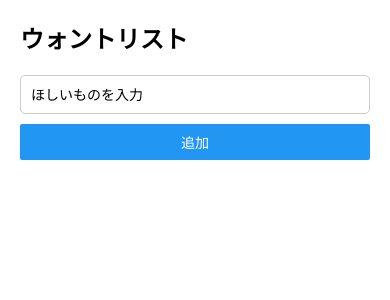
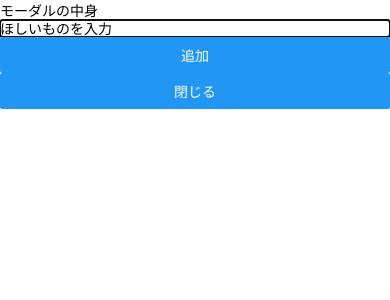
Before and after one commit to kagamihara34/impulse-guard, a React Native app in the folder frontend/: screen / in a window 390 px wide. Both pictures are taken after a click on the button "追加". Shown: the top 300 px of the page. Built offline with nearby package versions, Linux system fonts and the light colour scheme.

Commit message:
feat: AddModalコンポーネントを追加・フォームを分離

```diff
--- /dev/null
+++ b/frontend/components/AddModal.tsx
@@ -0,0 +1,31 @@
+import { Modal, View, Text, TextInput, Button } from 'react-native';
+import { useState } from 'react';
+
+
+type Props = {
+    visible: boolean;
+    onClose: () => void;
+    onAdd: (name: string) => void;
+};
+
+export default function AddModal({ visible, onClose, onAdd }: Props) {
+    const [name, setName] = useState('');
+    return (
+        <Modal visible={visible}>
+            <View>
+                <Text>モーダルの中身</Text>
+                <TextInput
+                    value={name}
+                    onChangeText={setName}
+                    placeholder="ほしいものを入力"
+                />
+                <Button title='追加' onPress={() => {
+                    onAdd(name);
+                    setName('');
+                    onClose();
+                }}/>
+                <Button title='閉じる' onPress={onClose} />
+            </View>
+        </Modal>
+    );
+}
--- a/frontend/screens/WantListScreen.tsx
+++ b/frontend/screens/WantListScreen.tsx
@@ -1,12 +1,13 @@
 import { useState } from 'react';
 import { View, Text, TextInput, Button, FlatList, StyleSheet } from 'react-native';
 import { WantItem } from '../types';
+import AddModal from '../components/AddModal';
 
 export default function WantListScreen() {
     const [items, setItems] = useState<WantItem[]>([]);
-    const [name, setName] = useState('');
+    const [isModalVisible, setIsModalVisible] = useState(false);
 
-    const addItem = () => {
+    const addItem = (name: string) => {
         if (name.trim() === '') return;
         const newItem: WantItem = {
             id: Date.now().toString(),
@@ -14,7 +15,6 @@ export default function WantListScreen() {
             createdAt: new Date(),
         };
         setItems([...items, newItem]);
-        setName('');
     };
 
     const deleteItem = (id: string) => {
@@ -24,13 +24,12 @@ export default function WantListScreen() {
     return (
         <View style={styles.container}>
             <Text style={styles.title}>ウォントリスト</Text>
-            <TextInput
-                style={styles.input}
-                value={name}
-                onChangeText={setName}
-                placeholder="ほしいものを入力"
+            <Button title="追加" onPress={() => setIsModalVisible(true)} />
+            <AddModal
+                visible={isModalVisible}
+                onClose={() => setIsModalVisible(false)}
+                onAdd={addItem}
             />
-            <Button title="追加" onPress={addItem} />
             <FlatList
                 data={items}
                 keyExtractor={(item) => item.id}
```
